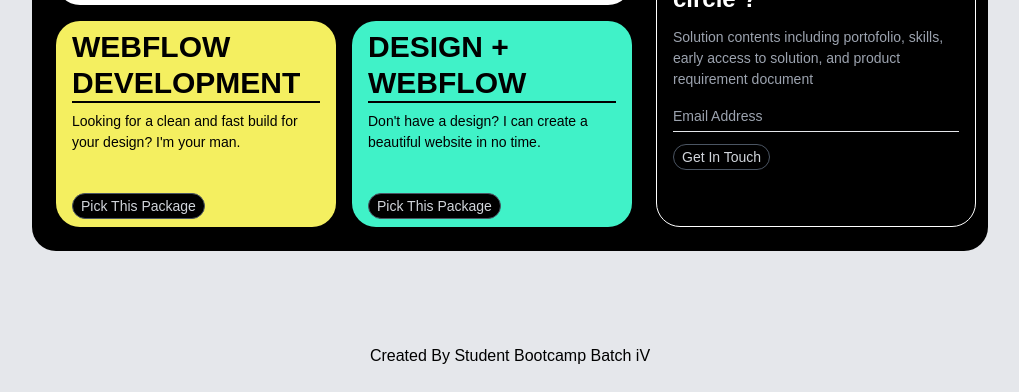
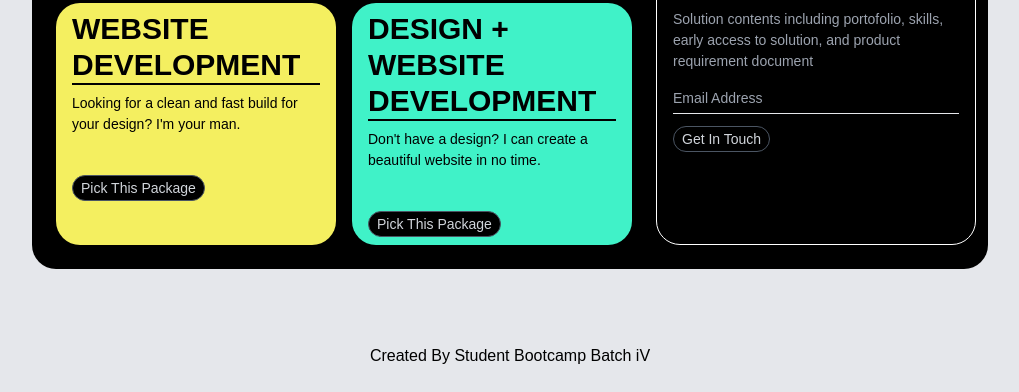
Before and after one commit to ronalgithub/personalWeb, a website built with Vite: page src/index.html in a window 1280 px wide. Shown: the part 408-800 px from the top of the page, without its empty margins (130-1149 px from the left). Built offline with nearby package versions, Linux system fonts and the light colour scheme.

Commit message:
Update index.html

```diff
--- a/src/index.html
+++ b/src/index.html
@@ -56,12 +56,12 @@
                 </div>
                 </div>
                 <div class="col-span-2 lg:col-span-1 rounded-3xl bg-[#f4ef60] px-4 py-2">
-                    <h2>WEBFLOW DEVELOPMENT</h2>
+                    <h2>WEBSITE DEVELOPMENT</h2>
                     <p>Looking for a clean and fast build for your design? I'm your man.</p>
                     <div class="buttonP">Pick This Package</div>
                 </div>
                 <div class="col-span-2 lg:col-span-1 rounded-3xl bg-[#40f2c8] px-4 py-2">
-                    <h2>DESIGN + WEBFLOW</h2>
+                    <h2>DESIGN + WEBSITE DEVELOPMENT</h2>
                     <p>Don't have a design? I can create a beautiful website in no time.</p>
                     <div class="buttonP">Pick This Package</div>
                 </div>
```
